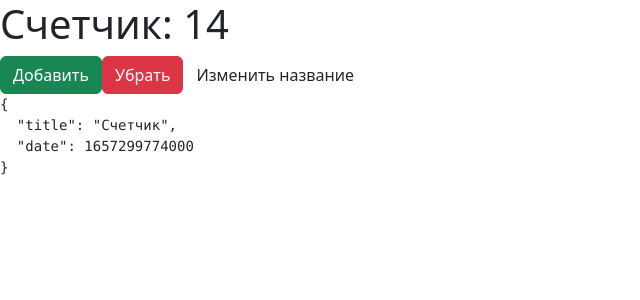
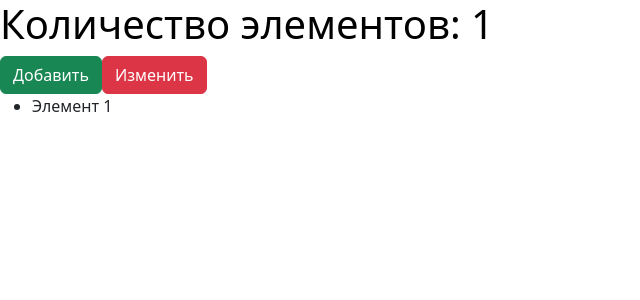
Before and after one commit to Callisto7/Filtration, a React (Create React App) app: page / in a window 1280 px wide. Shown: the top 300 px of the page, without its empty margins (0-640 px from the left). Built offline with nearby package versions, Linux system fonts and the light colour scheme.

Commit message:
Added two new Hooks useMemo and useCallback and component ItemsList

```diff
--- a/src/App.js
+++ b/src/App.js
@@ -1,12 +1,10 @@
 import React from 'react';
-import UseState from './Hooks/UseState';
+import UseCallback from './Hooks/UseCallback';
 
 function App() {
   return (
-    <div >
-      <UseState />
-    </div>
-  );
+    <UseCallback />
+  )
 }
 
 export default App
--- /dev/null
+++ b/src/Hooks/UseCallback.js
@@ -0,0 +1,30 @@
+import React, {useState, useCallback} from 'react';
+import ItemsList from '../ItemsList';
+
+// useCallback - нужен для того чтобы функция не изменялась при новом рендере и кешировалась
+
+function UseCallback() {
+  const [colored, setColored] = useState(false)
+  const [count, setCount] = useState(1)
+
+  const styles ={
+    color: colored ? 'orange' : 'black'
+  }
+
+  const generateItems = useCallback(() => {
+    return new Array(count).fill('').map((_, i) => `Элемент ${i + 1}`)
+  }, [count])
+
+  return (
+    <div >
+      <h1 style={styles}>Количество элементов: {count}</h1>
+      <button className={'btn btn-success'}
+        onClick={() => setCount(prev => prev + 1)}>Добавить</button>
+      <button className={'btn btn-danger'}
+        onClick={() => setColored(prev => prev - 1)}>Изменить</button>
+      <ItemsList getItems={generateItems}/>
+    </div>
+  );
+}
+
+export default UseCallback
--- /dev/null
+++ b/src/ItemsList.js
@@ -0,0 +1,23 @@
+import React, { useEffect, useState } from 'react'
+
+function ItemsList({ getItems }) {
+    const [items, setItems] = useState([])
+
+//    При изменении getItems заполняем массив Items
+    useEffect(() => {
+        const newItems = getItems()
+        console.log('render');
+        setItems(newItems)
+    }, [getItems])
+
+    return (
+        <ul>
+            {/* Выводим наш список */}
+            { items.map(i => <li key={i}>{i}</li>) }
+        </ul>
+    )
+}
+
+// Компонент связанный с useCallback
+
+export default ItemsList
```
Also changed, not shown: src/Hooks/UseMemo.js (added, +40 -0 lines).
